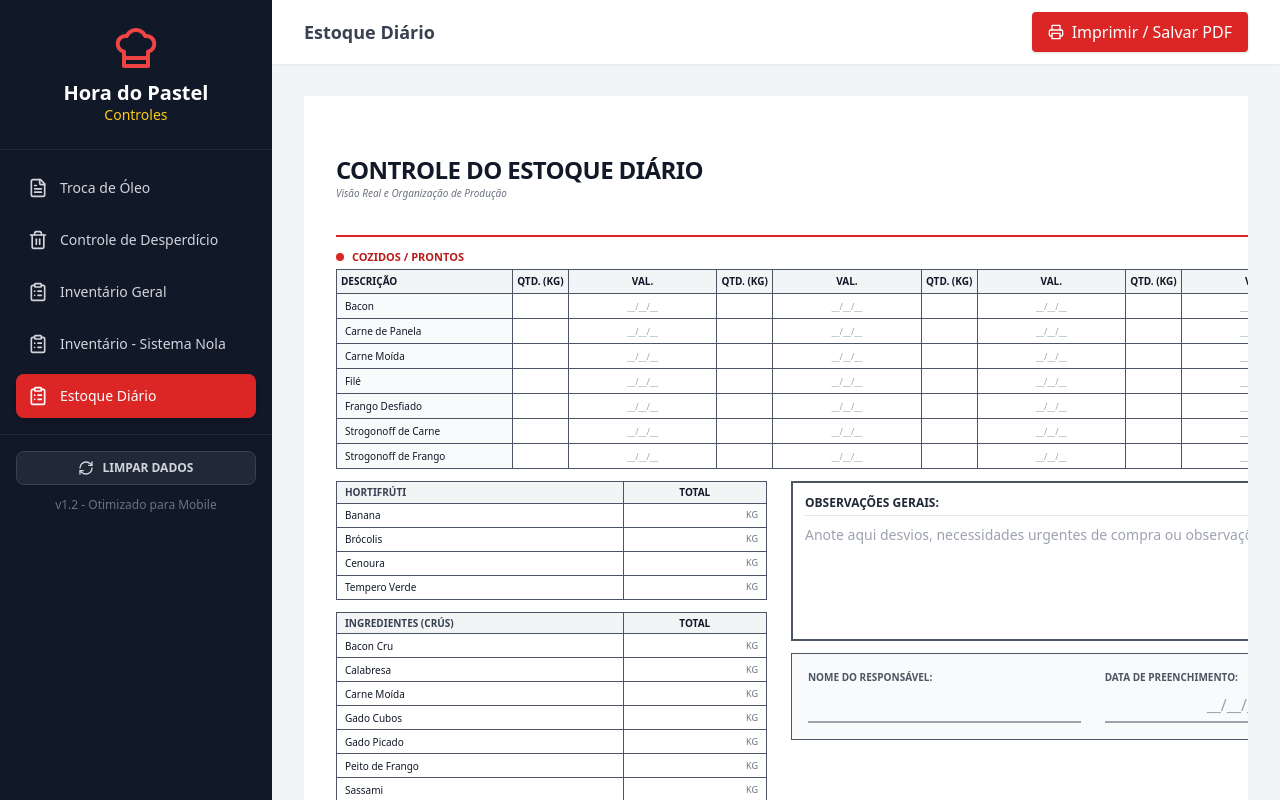
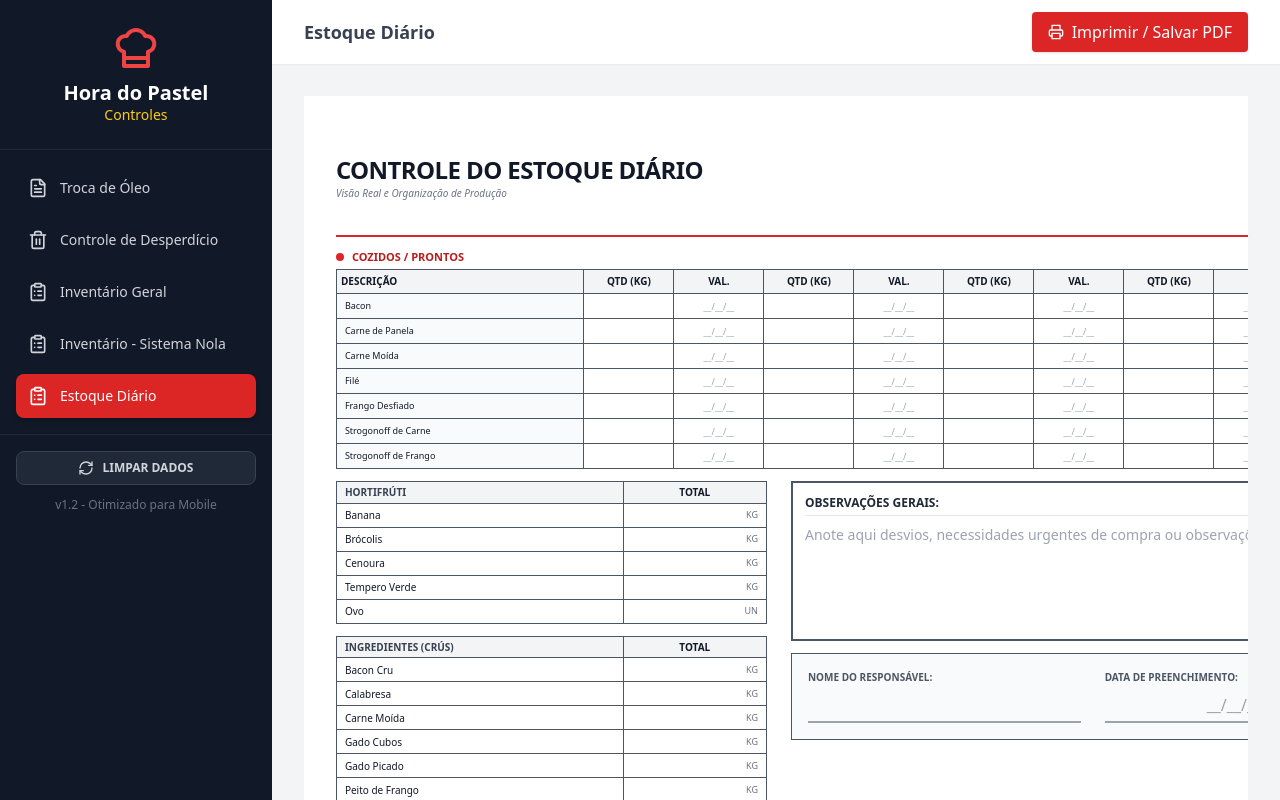
Before and after one commit to Esegnorelli/documentos-edit-veis, a React (Vite) app: page / in a window 1280 px wide. Both pictures are taken after a click on the button "Estoque Diário". Built offline with nearby package versions, Linux system fonts and the light colour scheme.

Commit message:
fix: Adjust table column widths and alignment
Resizes table columns in the DailyStock component for better readability and center-aligns quantity and value headers.

```diff
--- a/components/DailyStock.tsx
+++ b/components/DailyStock.tsx
@@ -76,11 +76,11 @@ export const DailyStock: React.FC = () => {
                     <th className="border border-gray-600 p-1 w-44 text-left uppercase">Descrição</th>
                     {Array.from({length: 4}).map((_, i) => (
                       <React.Fragment key={i}>
-                        <th className="border border-gray-600 p-1 w-14">QTD. (KG)</th>
-                        <th className="border border-gray-600 p-1 w-18">VAL.</th>
+                        <th className="border border-gray-600 p-1 w-16 text-center">QTD (KG)</th>
+                        <th className="border border-gray-600 p-1 w-16 text-center">VAL.</th>
                       </React.Fragment>
                     ))}
-                    <th className="border border-gray-600 p-1 w-16">Total (KG)</th>
+                    <th className="border border-gray-600 p-1 w-16 text-center">Total (KG)</th>
                   </tr>
                 </thead>
                 <tbody>
@@ -89,7 +89,7 @@ export const DailyStock: React.FC = () => {
                     "Frango Desfiado", "Strogonoff de Carne", "Strogonoff de Frango"
                   ].map((item, i) => (
                     <tr key={i} className="h-[25px]">
-                      <td className="border border-gray-600 px-2 font-medium bg-gray-50">
+                      <td className="border border-gray-600 px-2 font-medium bg-gray-50 text-[9px]">
                         <input type="text" defaultValue={item} className="w-full h-full bg-transparent outline-none text-gray-900" />
                       </td>
                        {Array.from({length: 4}).map((_, j) => (
@@ -120,7 +120,8 @@ export const DailyStock: React.FC = () => {
                    "Banana",
                    "Brócolis",
                    "Cenoura",
-                   "Tempero Verde"
+                   "Tempero Verde",
+                   { name: "Ovo", unit: "un" }
                  ], "kg")}
 
                  {renderSimpleTable("Ingredientes (Crús)", [
@@ -153,7 +154,7 @@ export const DailyStock: React.FC = () => {
             </div>
         </div>
 
-        {/* Rodapé Didático - Substitui o anterior */}
+        {/* Rodapé Didático */}
         <div className="mt-4 border-t-2 border-red-600 pt-3 grid grid-cols-12 gap-4">
           <div className="col-span-8 border-r border-gray-300 pr-4">
             <h4 className="text-[11px] font-bold text-red-700 uppercase mb-1">ATENÇÃO – OBJETIVOS DO CONTROLE</h4>
```
